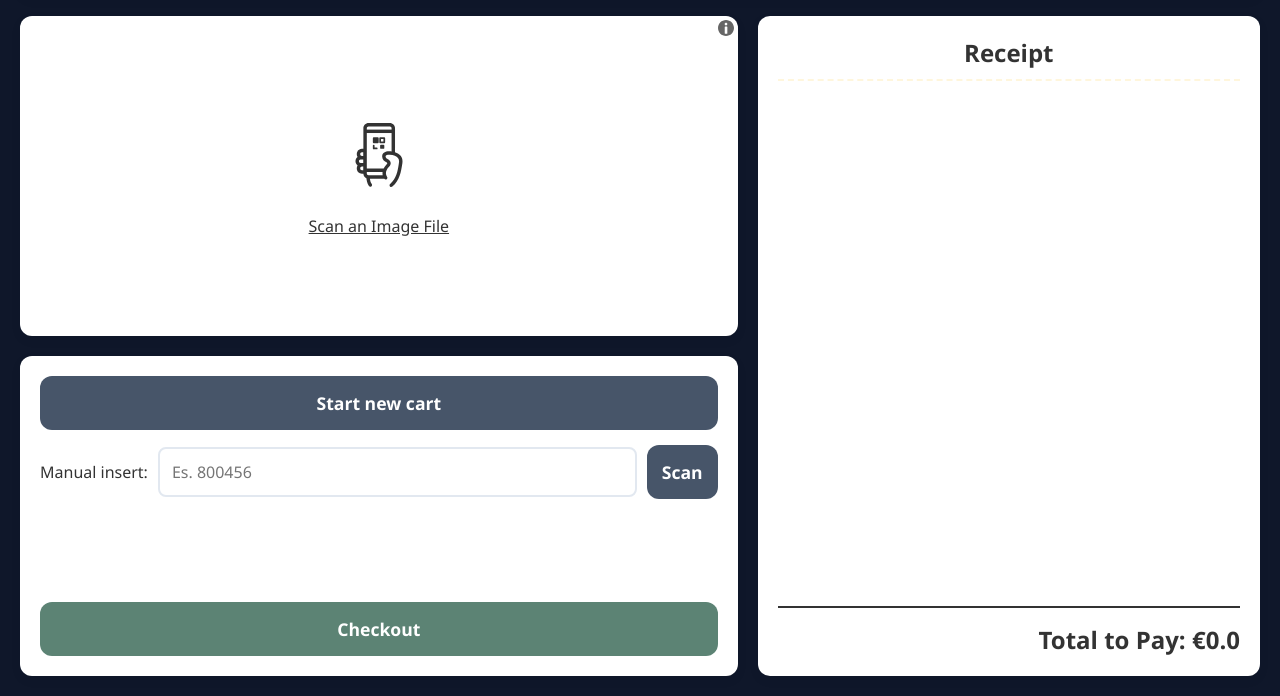
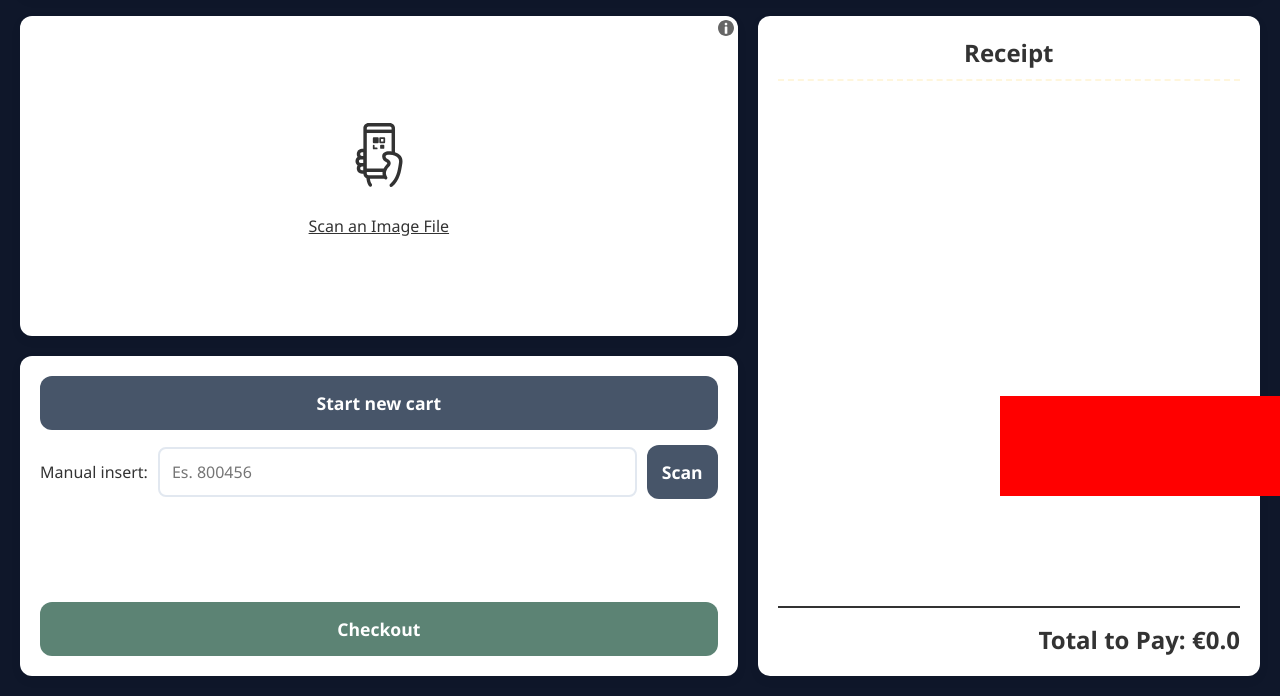
Before and after one commit to Edoliva05/automatic-checkout-market, a plain HTML site: page frontend/index.html in a window 1280 px wide. Shown: the part 104-800 px from the top of the page. Drawn offline with Linux system fonts and the light colour scheme.

Commit message:
feat: added div and building css to display error-dib

```diff
--- a/frontend/index.html
+++ b/frontend/index.html
@@ -40,6 +40,10 @@
 
     </div>
 
+    <div id="error-div">
+
+    </div>
+
 
     <script src="lib/scanner.js"></script>
     <script src="lib/axios.js"></script>
--- a/frontend/styles.css
+++ b/frontend/styles.css
@@ -161,3 +161,13 @@ button:active {
 #btn-checkout:hover {
     background-color: #47665a;
 }
+
+#error-div{
+    position: absolute;
+    bottom: 200px;
+    right: 0;
+    width: 280px;
+    height: 100px;
+    z-index: 10;
+    background-color: red;
+}
```
